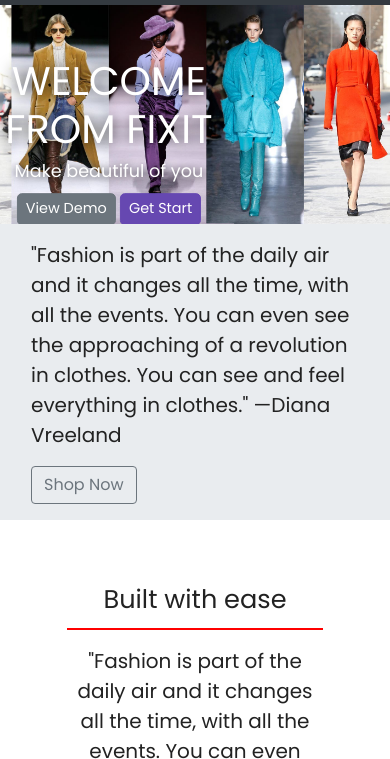
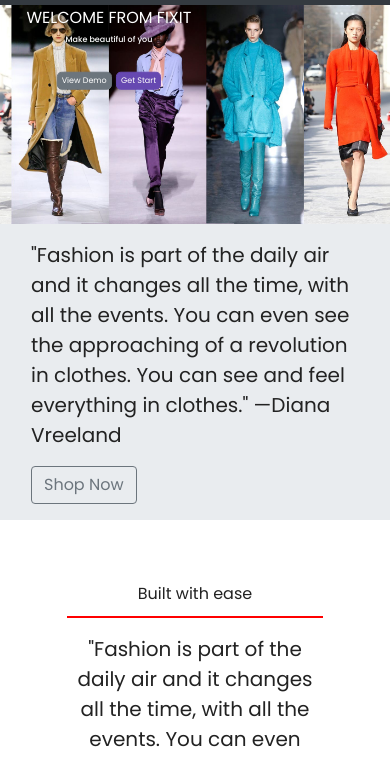
Before and after one commit to ThetMyatNoe96/MyWebsite, a plain HTML site: page index.html in a window 390 px wide. Shown: the part 76-835 px from the top of the page. Drawn offline with nearby package versions, Linux system fonts and the light colour scheme.

Commit message:
third commit

```diff
--- a/style.css
+++ b/style.css
@@ -151,13 +151,19 @@ hr.light-100{
 
 
 /*------Media Queries ----*/
-@media (max-width: 992px){
+@media (min-width: 1025px) and (max-width: 1280px) {
 .social a{
     font-size: 4em;
     padding: 2rem;
 }
 }
-@media (max-width:768px){
+
+  /*
+    ##Device = Tablets, Ipads (portrait)
+    ##Screen = B/w 768px to 1024px
+  */
+
+@media (min-width: 768px) and (max-width: 1024px) {
 .carousel-caption {
     top: 45%;
 }
@@ -182,30 +188,70 @@ hr.light-100{
 }
 }
 
-@media (max-width:576px){
+
+
+  /*
+    ##Device = Low Resolution Tablets, Mobiles (Landscape)
+    ##Screen = B/w 481px to 767px
+  */
+
+@media (min-width: 481px) and (max-width: 767px) {
 .carousel-caption {
-    top: 40%;
+    top: 35%;
 }
 .carousel-caption h1{
-    font-size: 250%;
+    font-size: 150%;
 }
 .carousel-caption h3{
-    font-size: 110%;
+    font-size: 100%;
 }
 .carousel-caption .btn{
-    font-size: 90%;
-    padding: 4px 8px;
+    font-size: 80%;
+    padding: 3px 6px;
 }
 .carousel-indicators{
     display: none;
 }
 .display-4{
-    font-size: 160%;
+    font-size: 130%;
 }
 .social a{
     font-size: 2em;
     padding: .7rem;
 }
+
+}
+
+  /*
+    ##Device = Most of the Smartphones Mobiles (Portrait)
+    ##Screen = B/w 320px to 479px
+  */
+
+@media (min-width: 320px) and (max-width: 480px) {
+.carousel-caption {
+    top: 25%;
+}
+.carousel-caption h1{
+        font-size: 100%;
+}
+.carousel-caption h3{
+    font-size: 50%;
+}
+.carousel-caption .btn{
+    font-size: 50%;
+    padding: 2px 4px;
+}
+.carousel-indicators{
+    display: none;
+}
+.display-4{
+    font-size: 100%;
+}
+.social a{
+    font-size: 2em;
+    padding: .7rem;
+}
+
 }
 /* Extra small (xs) devices (potrait phones, less than 576px)
 No media query since this is the default in Bootstrap
```
